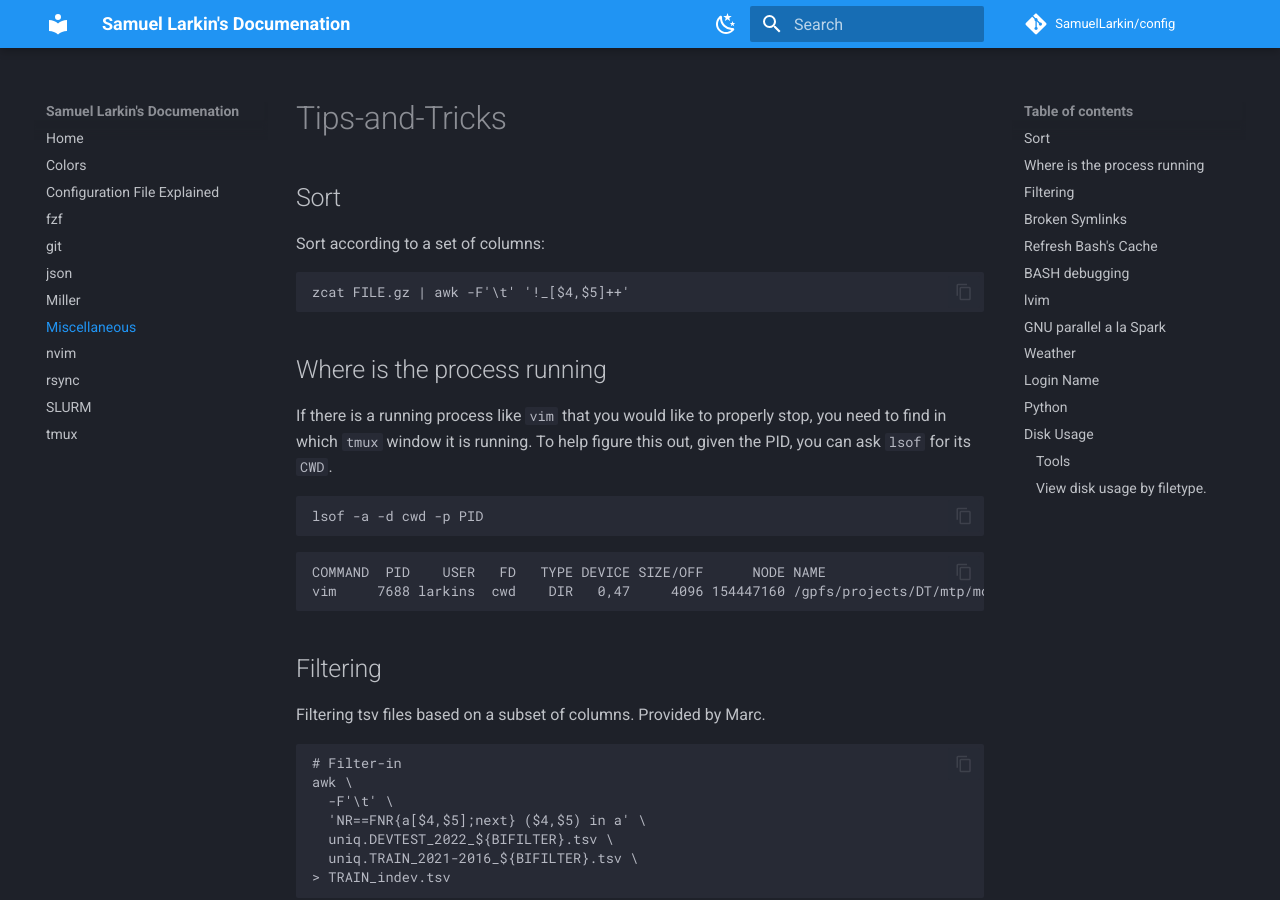
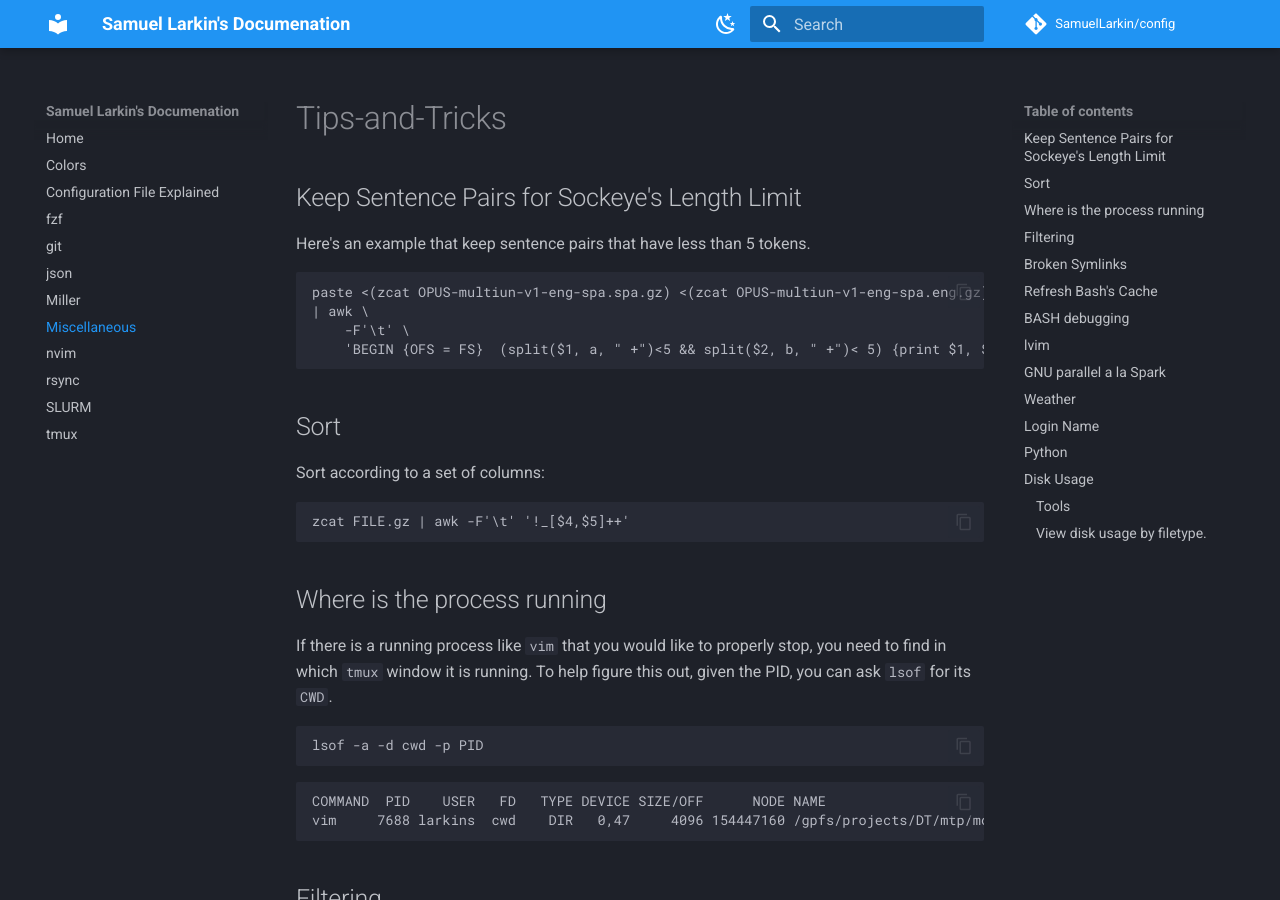
Before and after one commit to SamuelLarkin/config, an MkDocs documentation site: the page built from docs/doc.md, in a window 1280 px wide and 900 px high. Built offline with MkDocs 1.6.1 and Material for MkDocs 9.7.7, drawn with Linux system fonts in a browser that asks for light colours; comment, search, counter and statistics services are not loaded; the version menu is left out.

Commit message:
doc: filtering on sentence pair length

````diff
--- a/docs/doc.md
+++ b/docs/doc.md
@@ -1,4 +1,16 @@
 # Tips-and-Tricks
+
+## Keep Sentence Pairs for Sockeye's Length Limit
+
+Here's an example that keep sentence pairs that have less than 5 tokens.
+
+```sh
+paste <(zcat OPUS-multiun-v1-eng-spa.spa.gz) <(zcat OPUS-multiun-v1-eng-spa.eng.gz) \
+| awk \
+    -F'\t' \
+    'BEGIN {OFS = FS}  (split($1, a, " +")<5 && split($2, b, " +")< 5) {print $1, $2}'
+```
+
 
 ## Sort
 Sort according to a set of columns:
````
